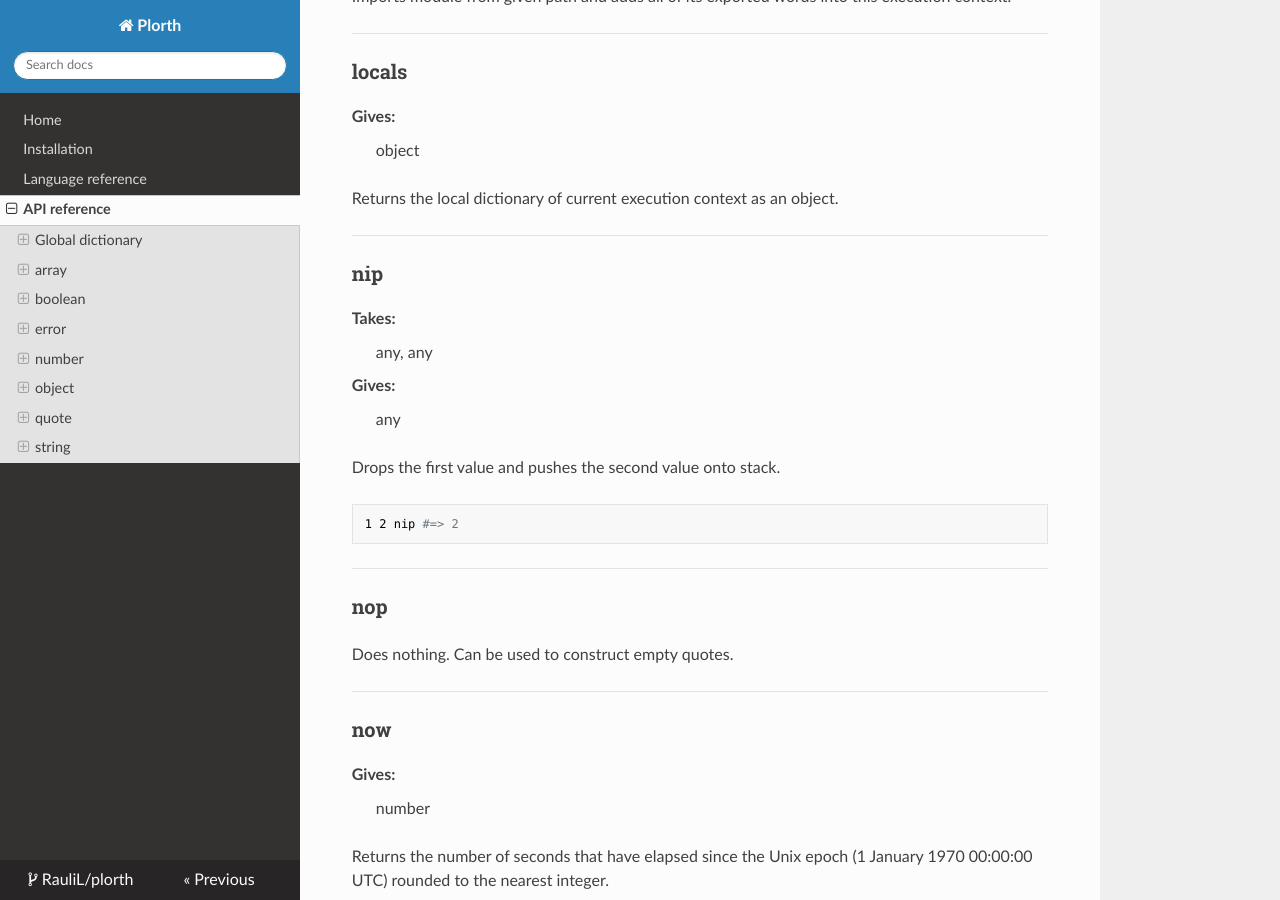
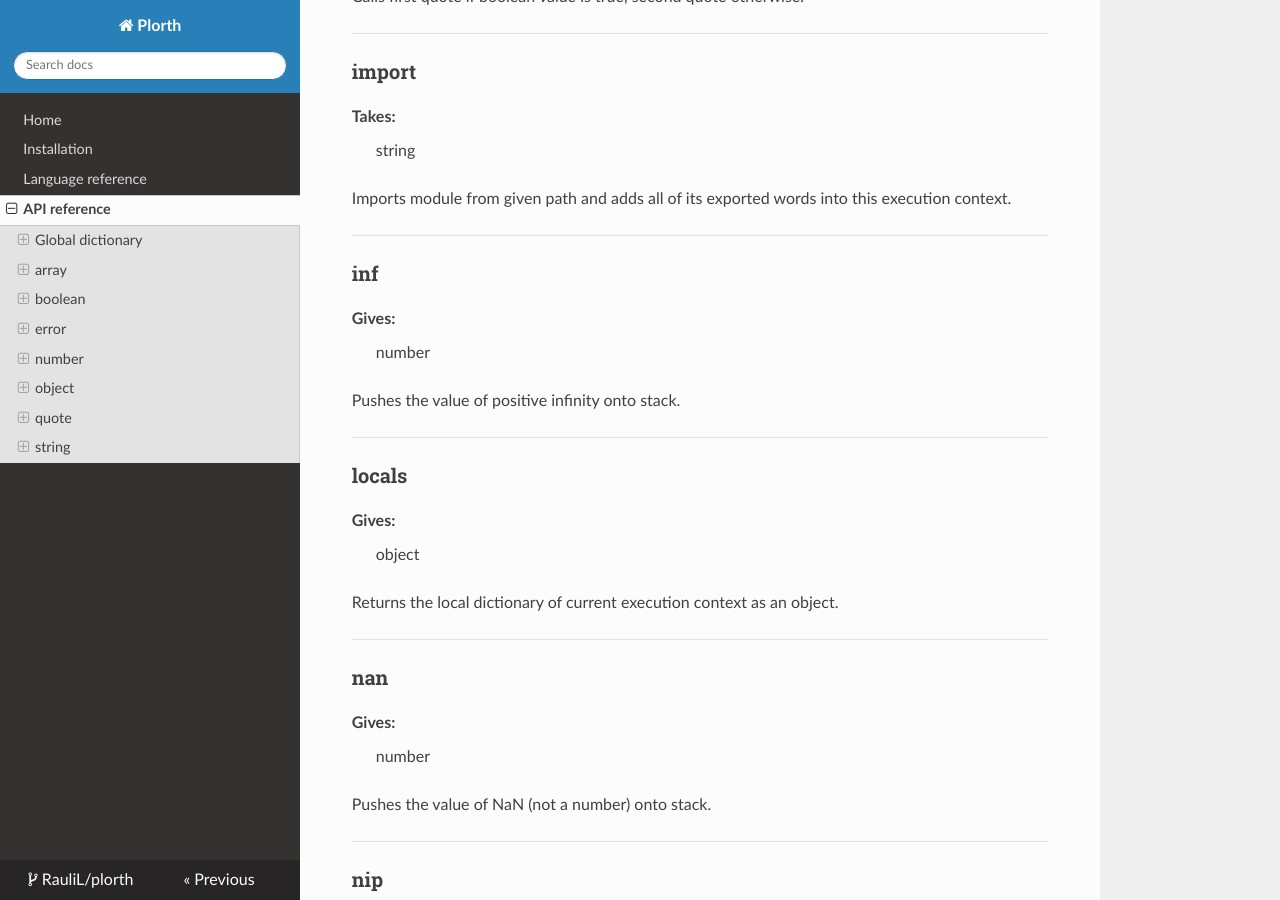
Before and after one commit to RauliL/plorth, an MkDocs documentation site: the page built from docs/api.md, in a window 1280 px wide and 900 px high, scrolled down 6017 px. Built offline with MkDocs 1.6.1, drawn with Linux system fonts in a browser that asks for light colours; nearby versions of some CDN libraries; old or Windows-style settings are respelled for this version of MkDocs; some of the changed text lies outside the part shown.

Commit message:
Implement nan and inf words
Add words that correspond to floating point numbers representing infinity and NaN.

refs: https://github.com/RauliL/plorth/issues/34

```diff
--- a/docs/api.md
+++ b/docs/api.md
@@ -16,6 +16,17 @@
 </dl>
 
 Tests whether the two topmost values of the stack are not equal.
+
+---
+
+### -inf
+
+<dl>
+  <dt>Gives:</dt>
+  <dd>number</dd>
+</dl>
+
+Pushes the value of negative infinity onto stack.
 
 ---
 
@@ -307,6 +318,17 @@ this execution context.
 
 ---
 
+### inf
+
+<dl>
+  <dt>Gives:</dt>
+  <dd>number</dd>
+</dl>
+
+Pushes the value of positive infinity onto stack.
+
+---
+
 ### locals
 
 <dl>
@@ -315,6 +337,17 @@ this execution context.
 </dl>
 
 Returns the local dictionary of current execution context as an object.
+
+---
+
+### nan
+
+<dl>
+  <dt>Gives:</dt>
+  <dd>number</dd>
+</dl>
+
+Pushes the value of NaN (not a number) onto stack.
 
 ---
 
```
Also changed, not shown: 2 other files.
